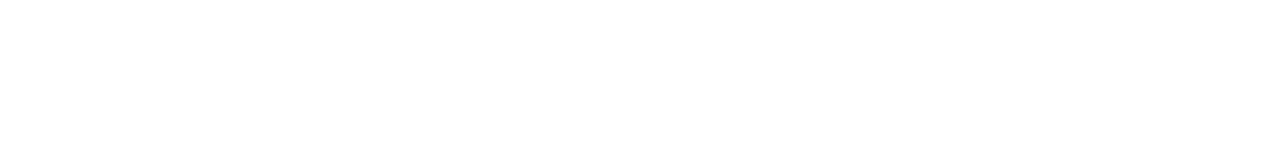
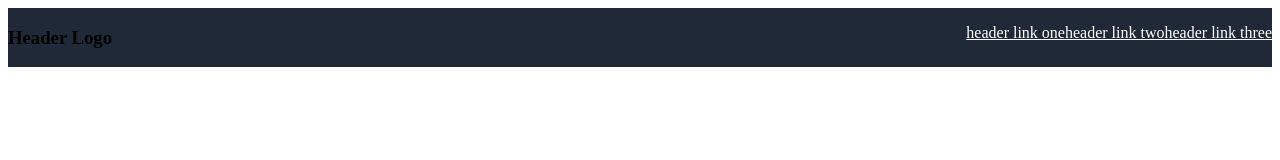
Before and after one commit to Kurineko/OdinWebsite-Exercize, a plain HTML site: page index.html in a window 1280 px wide. Drawn offline with Linux system fonts and the light colour scheme.

Commit message:
added header, styled header lightly

```diff
--- a/index.html
+++ b/index.html
@@ -5,8 +5,16 @@
     <meta http-equiv="X-UA-Compatible" content="IE=edge">
     <meta name="viewport" content="width=device-width, initial-scale=1.0">
     <title>OdinWebsite</title>
+    <link rel="stylesheet" href="style.css">
 </head>
 <body>
-
+    <div class="header">
+        <h3>Header Logo</h3>
+        <ul>
+          <li><a href="x">header link one</a> </li>
+          <li><a href="x">header link two</a> </li>
+          <li><a href="x">header link three</a> </li>
+        </ul>
+    </div>
 </body>
 </html>
--- a/style.css
+++ b/style.css
@@ -0,0 +1,16 @@
+.header {
+    display: flex;
+    justify-content: space-between;
+    background-color: #1F2937;
+    margin: 0;
+}
+
+.header > ul {
+    display: inherit;
+    list-style-type: none;
+}
+
+a {
+    color: white;
+    list-style: none;
+}
```
